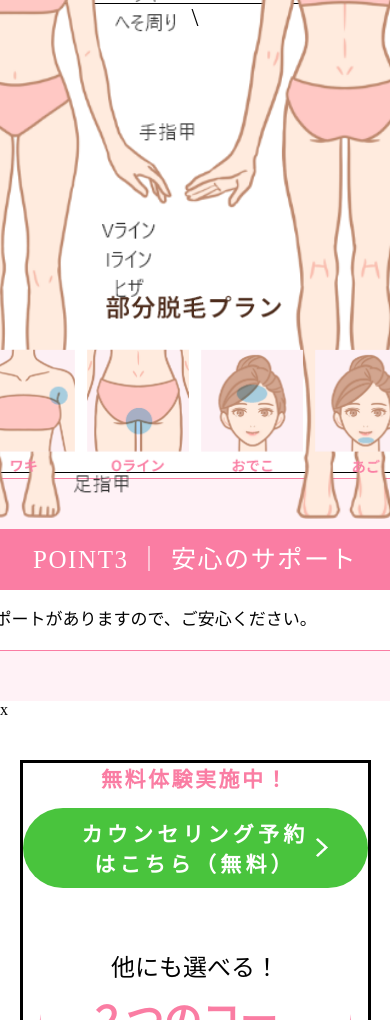
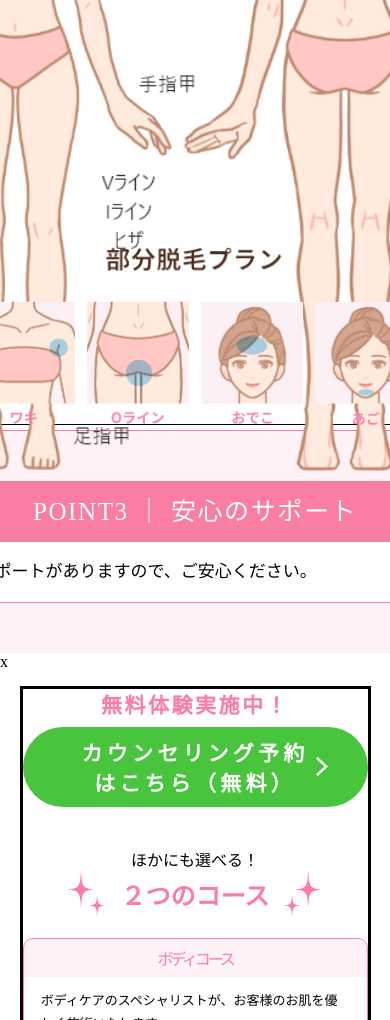
Before and after one commit to NaokoSugawara/lp3, a website: page index.html in a window 390 px wide. Shown: the part 1836-2856 px from the top of the page. Drawn offline with nearby package versions, Linux system fonts and the light colour scheme.

Commit message:
fixed 2 courses for sp

```diff
--- a/assets/style/style.css
+++ b/assets/style/style.css
@@ -1004,7 +1004,7 @@ header {
 
 
 /* 6 */
-/* trial-courses */
+/* 2 courses */
 .section__trial2 {
   /* height: 850px; */
   height: auto;
@@ -1012,6 +1012,7 @@ header {
 }
 
 .section__trial2 ul li:nth-child(3) {
+  font-size: 24px;
   margin-bottom: 7px;
 }
 
@@ -1023,16 +1024,16 @@ header {
   margin-bottom: 30px;
 }
 
+.stars--sp {
+  display: none;
+}
+
 .section__trial2 ul li:nth-child(5) {
   width: 50%;
   display: flex;
   flex-direction: row;
   justify-content: space-between;
   align-items: center;
-}
-
-.trial__courses__line1 {
-  font-size: 24px;
 }
 
 .trial__courses__line2 {
@@ -1099,18 +1100,30 @@ header {
 @media screen and (max-width: 767px) {
   .section__trial2 {
     height: auto;
+    padding-top: 15px;
+    padding-bottom: 20px;
   }
-  /* .trial__courses__line2 {
-    margin-bottom: 0px;
-  } */
+  .trial__courses__line2 {
+    font-size:25px;
+  }
+  .section__trial2 ul li:first-child {
+    margin-bottom: 8px;
+  }
   .section__trial2 ul li:nth-child(2) {
-    margin-bottom: 60px;
+    margin-bottom: 40px;
   }
   .section__trial2 ul li:nth-child(3) {
-    margin-bottom: 7px;
+    font-size: 16px;
+    margin-bottom: 0;
   }
   .section__trial2 ul li:nth-child(4) {
-    margin-bottom: 25px;
+    margin-bottom: 20px;
+  }
+  .stars--pc {
+    display: none;
+  }
+  .stars--sp {
+    display: block;
   }
   .section__trial2 ul li:nth-child(5) {
     width: 100%;
@@ -1121,8 +1134,16 @@ header {
   .traial__course {
     width: 100%;
   }
+  .traial__course1 {
+    margin-bottom: 30px;
+  }
   .traial__course__name {
-    font-size: 22px;
+    height: 38px;
+    font-size: 16px;
+  }
+  .traial__course__desc div {
+    font-size: 13px;
+    margin-bottom: 3%;
   }
 }
 
--- a/index.html
+++ b/index.html
@@ -175,15 +175,17 @@ x
                 <a class="trial__button noto-sans-jp-bold" href="/shop/"><div>カウンセリング予約<br>はこちら（無料）</div></a>
             </li>
             <li>
-                <div class="trial__courses__line1 noto-serif-jp-regular">他にも選べる！</div>
+                <div class="trial__courses__line1 noto-serif-jp-regular">ほかにも選べる！</div>
             </li>
             <li>
-                <img src="/lp3/assets/images/stars_left.png" alt="きらきら">
+                <img class="stars--pc" src="/lp3/assets/images/stars_left.png" alt="きらきら">
+                <img class="stars--sp" src="/lp3/assets/images/stars_left_sp.png" alt="きらきら">
                 <div class="trial__courses__line2 noto-sans-jp-bold">２つのコース</div>
-                <img src="/lp3/assets/images/stars_right.png" alt="きらきら">
+                <img class="stars--pc" src="/lp3/assets/images/stars_right.png" alt="きらきら">
+                <img class="stars--sp" src="/lp3/assets/images/stars_right_sp.png" alt="きらきら">
             </li>
             <li>
-                <div class="traial__course">
+                <div class="traial__course traial__course1">
                     <h2 class="traial__course__name noto-serif-jp-regular">ボディコース</h2>
                     <div class="traial__course__inner">
                         <div class="traial__course__desc noto-serif-jp-regular">
```
Also changed, not shown: assets/images/stars_left_sp.png (added), assets/images/stars_right_sp.png (added).
